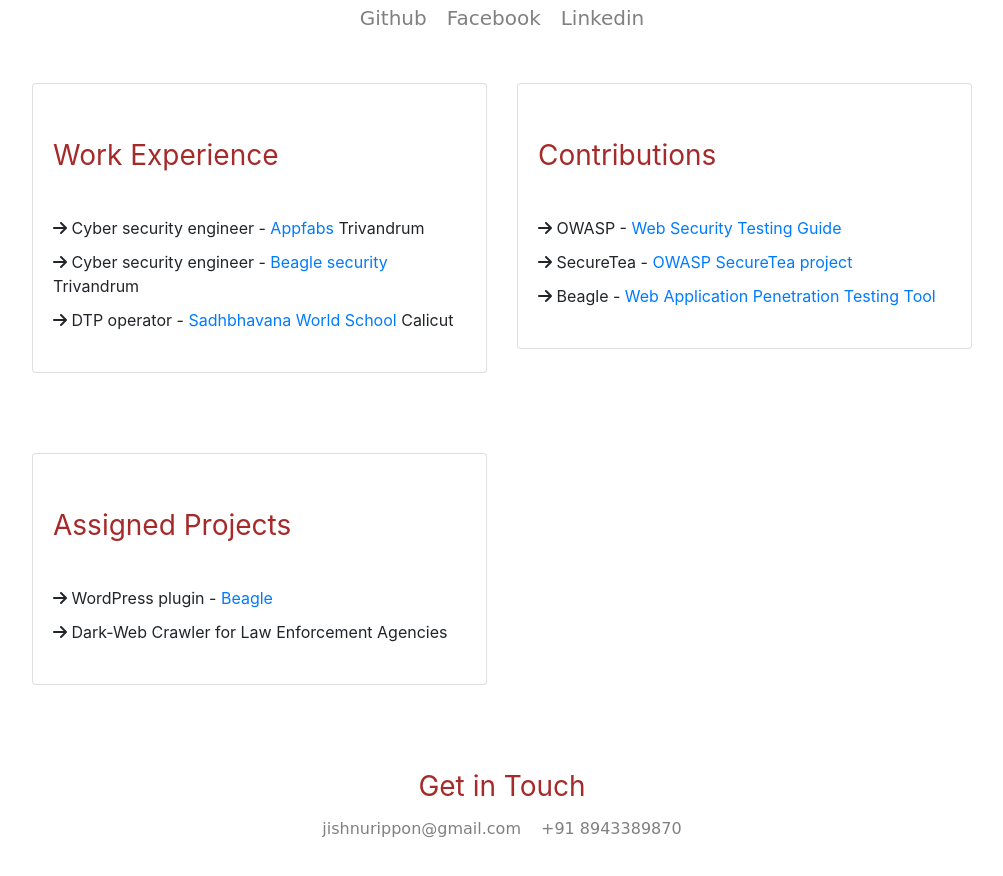
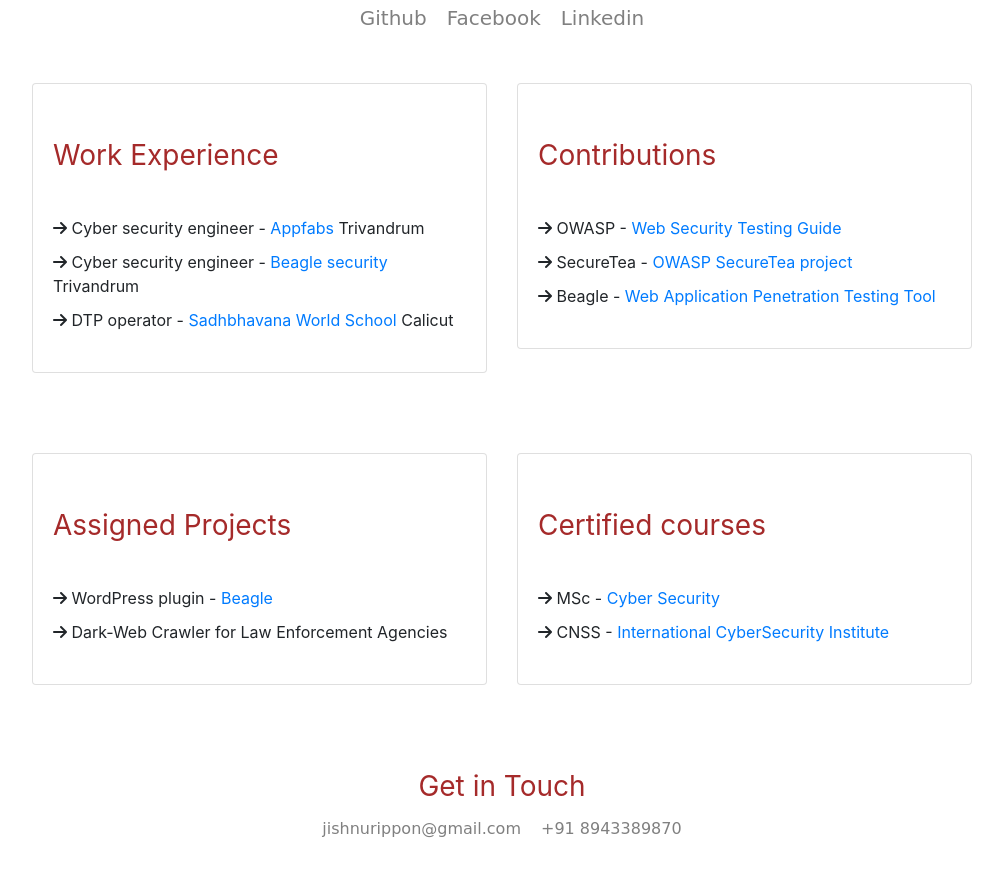
Before and after one commit to jishnurippon/jishnu, a plain HTML site: page index.html in a window 1280 px wide. Shown: the part 386-1262 px from the top of the page, without its empty margins (138-1141 px from the left). Drawn offline with nearby package versions, Linux system fonts and the light colour scheme; a web font is replaced by a local one.

Commit message:
Add courses

```diff
--- a/index.html
+++ b/index.html
@@ -141,6 +141,21 @@
                 </div>
             </div>
         </div>
+        <div class="col-sm-6">
+            <div class="card">
+                <div class="card-body">
+                    <div class="work-h">Certified courses</div>
+                    <div class="single-work">
+                        <i class="fa fa-arrow-right" aria-hidden="true"></i> MSc - <a
+                        href="https://www.iiitmk.ac.in/course/cyber-security/" target="_blank">Cyber Security</a>
+                    </div>
+                    <div class="single-work">
+                        <i class="fa fa-arrow-right" aria-hidden="true" title="Certified Network Security Specialist"></i> CNSS - <a
+                        href="https://www.icsi.co.uk/" target="_blank">International CyberSecurity Institute</a>
+                    </div>
+                </div>
+            </div>
+        </div>
     </section>
     <footer>
         <div class="row justify-content-md-center footer-text">
```
